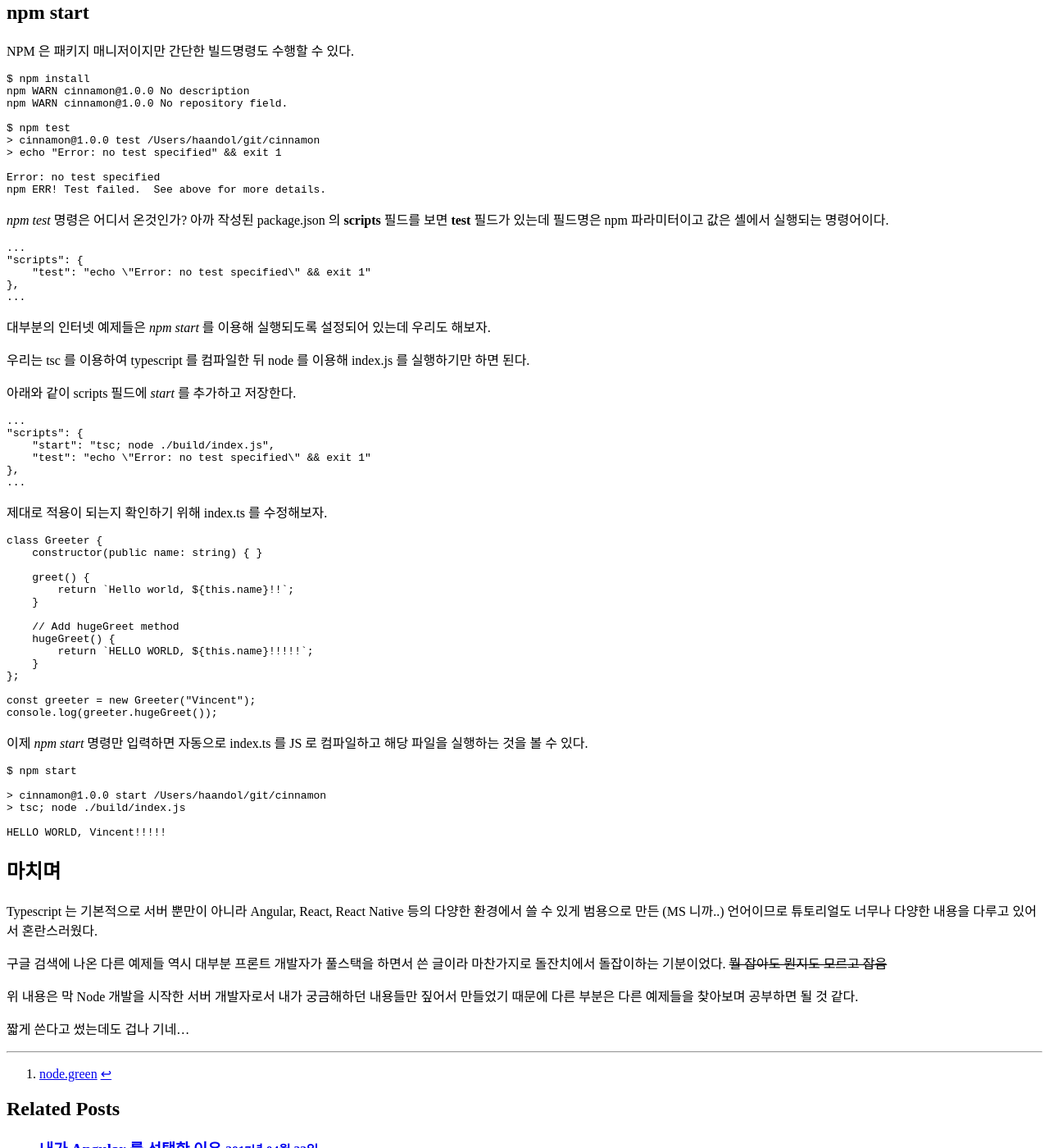
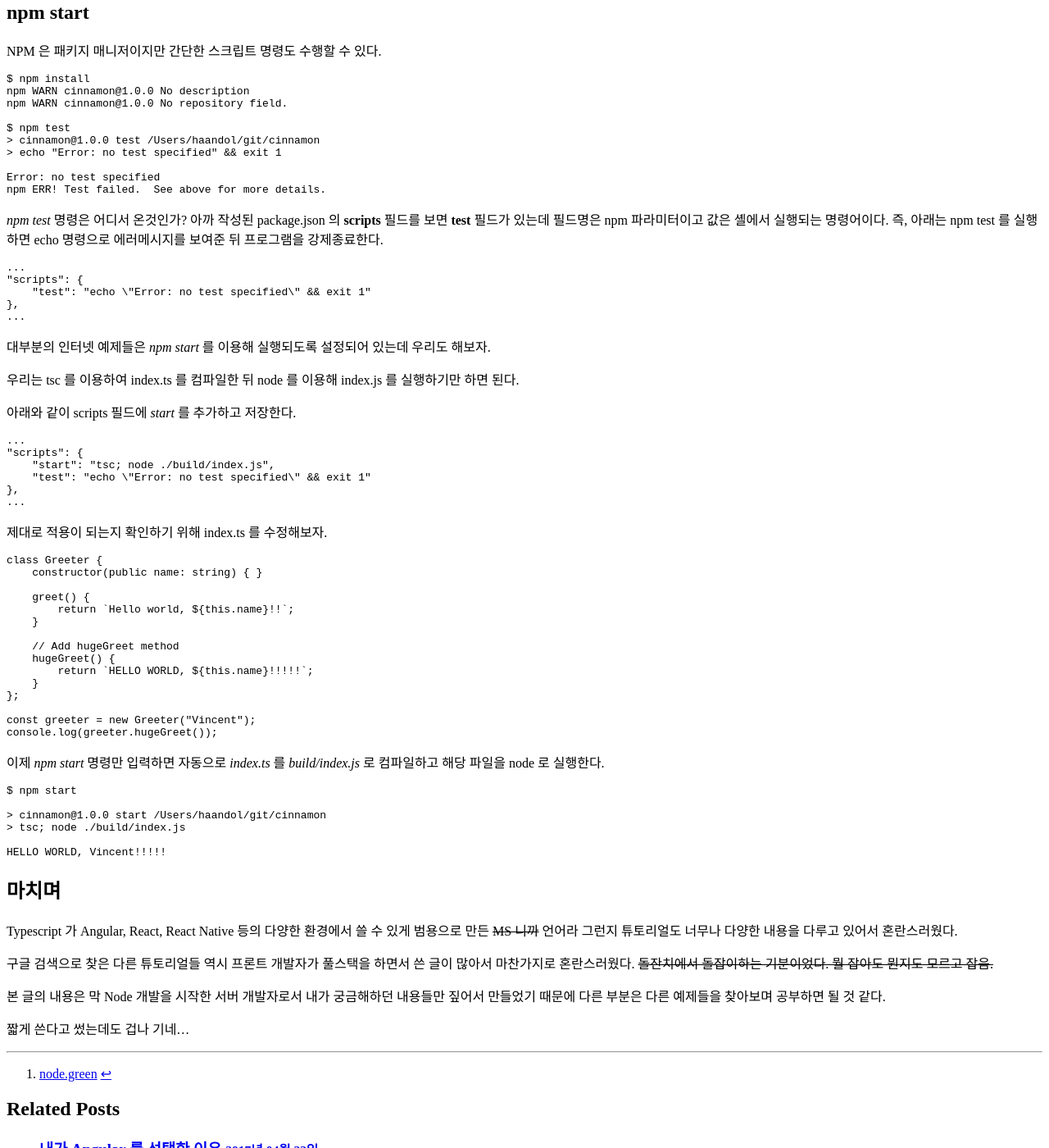
Before and after one commit to haandol/haandol.github.com, a Jekyll site: the page built from _posts/2017-04-27-typescript2-experss-tutorial-part-one.md, in a window 1280 px wide and 1400 px high, scrolled down 3246 px. Shown: the whole window at 82% size. Built offline with Jekyll 4.4.1, drawn with Linux system fonts in a browser that asks for light colours; comment, search, counter and statistics services are not loaded; some of the changed text lies outside the part shown.

Commit message:
modify details

````diff
--- a/_posts/2017-04-27-typescript2-experss-tutorial-part-one.md
+++ b/_posts/2017-04-27-typescript2-experss-tutorial-part-one.md
@@ -26,9 +26,9 @@
 글 순서는 아래와 같으며, 전체 시리즈의 끝에는 간단한 채팅 서비스를 만들게 될 것이다.
 
 1. hello world (당연하게도)
-1. express + typescript 로 간단한 REST API 개발
-1. mongoose + typescript 로 앞서 만든 REST API 에 CRUD 추가
-1. socket.io + typescript 로 실시간으로 여러 소스에서 CRUD 기능 추가
+1. express + Typescript 로 간단한 REST API 개발
+1. mongoose + Typescript 로 앞서 만든 REST API 에 CRUD 추가
+1. socket.io + Typescript 로 실시간으로 여러 소스에서 CRUD 기능 추가
 1. 앞선 내용을 다 합쳐서 간단한 채팅서버 개발
 
 node 기본과 Typescript 는 알고 있다고 가정하고 진행하겠다.
@@ -44,7 +44,7 @@
 $ cd cinnamon
 ```
 
-typescript 를 이용해 서버를 돌리려면 무조건 2개를 init 해줘야한다.
+Typescript 를 이용해 서버를 돌리려면 무조건 2개를 init 해줘야한다.
 
 **npm** 과 **tsc** 이다. npm 은 패키지 매니저이고 tsc 는 타입스크립트 컴파일러다.
 
@@ -89,7 +89,7 @@
 ```
 
 *--save* 옵션은 package.json 에 자동으로 설치되는 패키지의 의존성을 붙여준다.
-*@types/패키지* 은 패키지의 선언(declaration) 을 typescript 에서 사용할 수 있게 해준다.
+*@types/패키지* 은 패키지의 선언(declaration) 을 Typescript 에서 사용할 수 있게 해준다.
 1.x 에서는 tsd 나 typings 같은 패키지로 복잡하게 했었는데 2.x 에서는 *@types/패키지* 를 npm install 하면 끝난다.
 
 타입스크립트는 TS 형태를 JS 로 컴파일하는 방식이며 컴파일시 **tsconfig.json** 파일을 참조한다.
@@ -116,22 +116,22 @@
 }
 ```
 
-다른건 신경안써도 되고 일단 target 만 보자.
+다른건 신경안써도 되고 일단 *target* 필드만 보자.
 
 위에서 말했듯 TS 는 JS로 컴파일을 하는데, 어떤 ES 표준버전으로 컴파일 할지 결정할 수 있다.
 node 6.4 이상은 es2015 를 지원하기 때문에[^1] node 구 버전을 쓰거나 프론트엔드 작업을 할 게 아니면 굳이 es5 로 컴파일을 할 이유가 없다.
 es2015 에는 Promise, Generator, Iterator 같은 편리한 기능들이 많이 있기 때문에 평소에는 *es2015*로 설정해주면 된다.
 
-다만 여기서는 컴파일된 코드와의 차이를 보기 위해 es5 를 그대로 놔두겠다.
+다만 여기서는 컴파일된 코드가 컴파일 전 코드와 다르다는 것을 보여주기 위해 target 을 es5 로 놔두겠다.
 
-마지막으로 outDir 옵션을 추가해주자. 맨 윗줄에 추가한 이유는 *쉼표(,)* 때문에 잘못입력할까봐 그런것인데 위치는 사실 상관없다.
+마지막으로 *outDir* 필드를 추가해주자. 맨 윗줄에 추가한 이유는 *쉼표(,)* 때문에 잘못입력할까봐 그런것인데 위치는 사실 상관없다.
 
-outDir 은 컴파일된 JS 파일이 어디에 위치할지 결정해주는 것으로 없으면 소스파일(.ts) 과 동일한 폴더로 위치하게 된다.
-이렇게 ts 파일과 js 파일이 섞이면 굉장히 보기 안좋기 때문에, 특별한 이유가 없으면 outDir 로 ts 와 js 위치를 구분해주는 것이 정신건강에 좋다.
+outDir 은 컴파일된 JS 파일이 어디에 위치할지 결정해주는 것으로, 해당 옵션이 없으면 컴파일된 파일(.js) 이 소스파일(.ts) 과 동일한 폴더에 위치하게 된다.
+ts 파일과 js 파일이 섞이면 보기도 안좋고 관리하기도 어렵기 때문에, outDir 로 ts 와 js 위치를 구분해주는 것이 정신건강에 좋다.
 
 ## Hello world!
 
-typescript 는 src 폴더아래에 위치시키는 것이 관례이다. 스타일가이드를 잘 지키면 여러모로 편리하다. src 폴더를 만들자.
+Typescript 파일은 src 폴더 아래에 위치시키는 것이 관례인 것 같다. 우리도 src 폴더를 만들자.
 
 ```bash
 $ mkdir src
@@ -143,7 +143,7 @@
 $ touch index.ts
 ```
 
-좋아하는 편집기로 아래 내용을 index.ts 에 입력한다.
+좋아하는 편집기로 아래 내용을 *index.ts* 에 입력한다.
 
 ```typescript
 class Greeter {
@@ -160,7 +160,7 @@
 
 *es6* 에 추가된 *class* 와 *formatting* 를 써야 구분이 될 것 같아서 다소 위와 같은 복잡한 hello world 예제를 작성했다.
 
-이제 ts 파일을 tsc 를 이용해 컴파일 해보자.
+이제 index.ts 파일을 tsc 를 이용해 컴파일 해보자.
 
 ```bash
 $ tsc
@@ -190,7 +190,7 @@
 
 ## npm start
 
-NPM 은 패키지 매니저이지만 간단한 빌드명령도 수행할 수 있다.
+NPM 은 패키지 매니저이지만 간단한 스크립트 명령도 수행할 수 있다.
 
 ```bash
 $ npm install
@@ -207,6 +207,8 @@
 
 *npm test* 명령은 어디서 온것인가?
 아까 작성된 package.json 의 **scripts** 필드를 보면 **test** 필드가 있는데 필드명은 npm 파라미터이고 값은 셸에서 실행되는 명령어이다.
+즉, 아래는 npm test 를 실행하면 echo 명령으로 에러메시지를 보여준 뒤 프로그램을 강제종료한다.
+
 ```json
 ...
 "scripts": {
@@ -217,7 +219,7 @@
 
 대부분의 인터넷 예제들은 *npm start* 를 이용해 실행되도록 설정되어 있는데 우리도 해보자.
 
-우리는 tsc 를 이용하여 typescript 를 컴파일한 뒤 node 를 이용해 index.js 를 실행하기만 하면 된다.
+우리는 tsc 를 이용하여 index.ts 를 컴파일한 뒤 node 를 이용해 index.js 를 실행하기만 하면 된다.
 
 아래와 같이 scripts 필드에 *start* 를 추가하고 저장한다.
 
@@ -250,7 +252,7 @@
 console.log(greeter.hugeGreet());
 ```
 
-이제 *npm start* 명령만 입력하면 자동으로 index.ts 를 JS 로 컴파일하고 해당 파일을 실행하는 것을 볼 수 있다.
+이제 *npm start* 명령만 입력하면 자동으로 *index.ts* 를 *build/index.js* 로 컴파일하고 해당 파일을 node 로 실행한다.
 
 ```bash
 $ npm start
@@ -263,12 +265,12 @@
 
 ## 마치며
 
-Typescript 는 기본적으로 서버 뿐만이 아니라 Angular, React, React Native 등의 다양한 환경에서 쓸 수 있게 범용으로 만든 (MS 니까..) 언어이므로
+Typescript 가 Angular, React, React Native 등의 다양한 환경에서 쓸 수 있게 범용으로 만든 ~~MS 니까~~ 언어라 그런지
 튜토리얼도 너무나 다양한 내용을 다루고 있어서 혼란스러웠다.
 
-구글 검색에 나온 다른 예제들 역시 대부분 프론트 개발자가 풀스택을 하면서 쓴 글이라 마찬가지로 돌잔치에서 돌잡이하는 기분이었다. ~~뭘 잡아도 뭔지도 모르고 잡음~~
+구글 검색으로 찾은 다른 튜토리얼들 역시 프론트 개발자가 풀스택을 하면서 쓴 글이 많아서 마찬가지로 혼란스러웠다. ~~돌잔치에서 돌잡이하는 기분이었다. 뭘 잡아도 뭔지도 모르고 잡음.~~
 
-위 내용은 막 Node 개발을 시작한 서버 개발자로서 내가 궁금해하던 내용들만 짚어서 만들었기 때문에 다른 부분은 다른 예제들을 찾아보며 공부하면 될 것 같다.
+본 글의 내용은 막 Node 개발을 시작한 서버 개발자로서 내가 궁금해하던 내용들만 짚어서 만들었기 때문에 다른 부분은 다른 예제들을 찾아보며 공부하면 될 것 같다.
 
 짧게 쓴다고 썼는데도 겁나 기네...
 
````
